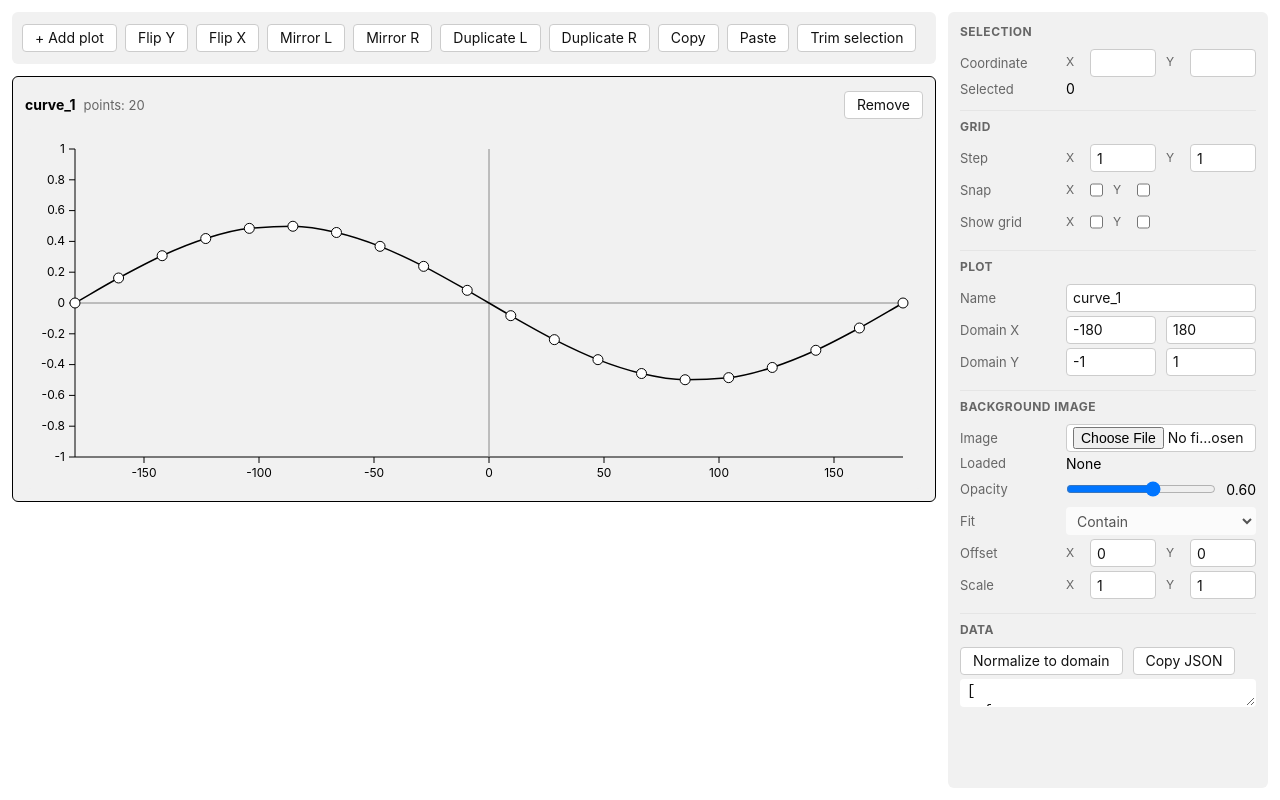
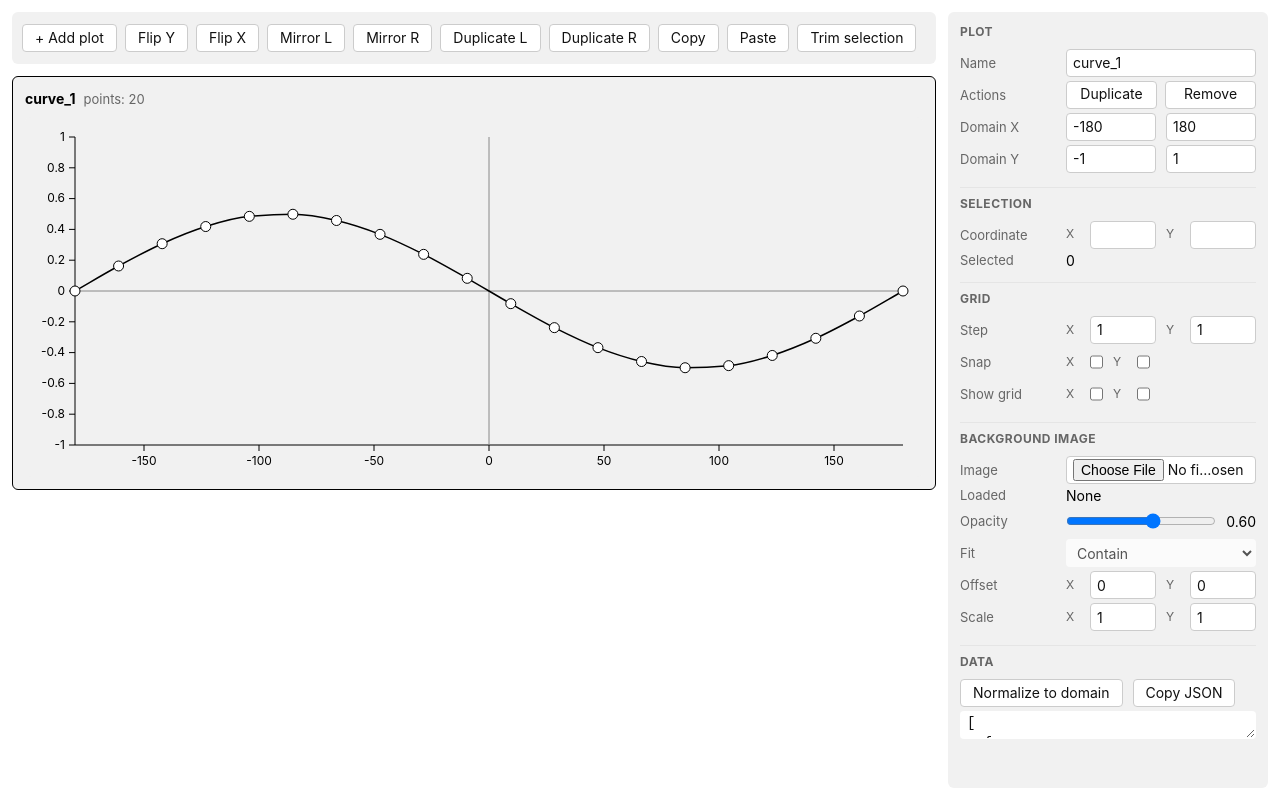
Before and after one commit to timkondratev/aero-curves, a React (Vite) app: page / in a window 1280 px wide. Built offline with nearby package versions, Linux system fonts and the light colour scheme; the HTML template or start-up script is replaced by a standard one.

Commit message:
Add plot duplication, restructure the UI

```diff
--- a/src/App.tsx
+++ b/src/App.tsx
@@ -60,6 +60,7 @@ function App_() {
 
 	const handleSetActive = (id: PlotId | null) => dispatch({ type: "app/set-active", id });
 	const handleAddPlot = () => applyChange(() => dispatch({ type: "plot/add" }));
+	const handleDuplicatePlot = (id: PlotId) => applyChange(() => dispatch({ type: "plot/duplicate", id }));
 	const handleRemovePlot = (id: PlotId) => applyChange(() => dispatch({ type: "plot/remove", id }));
 	const handleReplacePlot = (plot: PlotState) => applyChange(() => replacePlot(plot));
 	const handleReplacePlotTransient = (plot: PlotState) => {
@@ -295,7 +296,6 @@ function App_() {
 							onActivate={() => handleSetActive(plot.id)}
 							onChange={handleReplacePlot}
 							onChangeTransient={handleReplacePlotTransient}
-							onRemove={() => handleRemovePlot(plot.id)}
 						/>
 					))}
 				</div>
@@ -309,7 +309,12 @@ function App_() {
 					aria-orientation="vertical"
 					aria-label="Resize sidebar"
 				/>
-				<SideBar plot={activePlot} onChange={handleReplacePlot} />
+				<SideBar
+					plot={activePlot}
+					onChange={handleReplacePlot}
+					onDuplicate={handleDuplicatePlot}
+					onRemove={handleRemovePlot}
+				/>
 			</div>
 		</div>
 	);
--- a/src/components/Plot.tsx
+++ b/src/components/Plot.tsx
@@ -19,10 +19,9 @@ type Props = {
 	onActivate: () => void;
 	onChange: (plot: PlotState) => void;
 	onChangeTransient: (plot: PlotState) => void;
-	onRemove?: () => void;
 };
 
-export function Plot({ plot, active, onActivate, onChange, onChangeTransient, onRemove }: Props) {
+export function Plot({ plot, active, onActivate, onChange, onChangeTransient }: Props) {
 	const plotRef = useRef(plot);
 	const frameRef = useRef<HTMLDivElement | null>(null);
 	const [frameWidth, setFrameWidth] = useState(720);
@@ -348,11 +347,6 @@ export function Plot({ plot, active, onActivate, onChange, onChangeTransient, on
 			<div className="plot-header">
 				<strong>{plot.name}</strong>
 				<span className="plot-meta">points: {plot.points.length}</span>
-				{onRemove && (
-					<button className="btn" onClick={onRemove} style={{ marginLeft: "auto" }}>
-						Remove
-					</button>
-				)}
 			</div>
 
 			<div ref={frameRef} className="plot-frame">
--- a/src/components/SideBar.tsx
+++ b/src/components/SideBar.tsx
@@ -1,5 +1,5 @@
 import { useEffect, useMemo, useState, type ChangeEvent } from "react";
-import type { PlotState, PointId } from "../state/reducer";
+import type { PlotId, PlotState, PointId } from "../state/reducer";
 import { clampValue } from "../utils/geometry";
 import { snapValue } from "../utils/snapping";
 import { SelectionPanel } from "./sidebar/SelectionPanel";
@@ -11,9 +11,11 @@ import { DataPanel } from "./sidebar/DataPanel";
 type Props = {
     plot: PlotState | null;
     onChange: (plot: PlotState) => void;
+    onDuplicate?: (id: PlotId) => void;
+    onRemove?: (id: PlotId) => void;
 };
 
-export function SideBar({ plot, onChange }: Props) {
+export function SideBar({ plot, onChange, onDuplicate, onRemove }: Props) {
     if (!plot) {
         return <div className="plot-meta">Select a plot to edit.</div>;
     }
@@ -264,6 +266,17 @@ export function SideBar({ plot, onChange }: Props) {
 
     return (
         <div className="sidebar-form">
+            <PlotPanel
+                plot={plot}
+                nameDraft={nameDraft}
+                setNameDraft={setNameDraft}
+                domainDraft={domainDraft}
+                setDomainDraft={setDomainDraft}
+                commitName={commitName}
+                commitDomain={commitDomain}
+                onDuplicate={onDuplicate ? () => onDuplicate(plot.id) : undefined}
+                onRemove={onRemove ? () => onRemove(plot.id) : undefined}
+            />
             <SelectionPanel
                 coordDraft={coordDraft}
                 setCoordDraft={setCoordDraft}
@@ -278,15 +291,6 @@ export function SideBar({ plot, onChange }: Props) {
                 commitSnapPrecision={commitSnapPrecision}
                 handleSnapToggle={handleSnapToggle}
                 handleShowGridToggle={handleShowGridToggle}
-            />
-            <PlotPanel
-                plot={plot}
-                nameDraft={nameDraft}
-                setNameDraft={setNameDraft}
-                domainDraft={domainDraft}
-                setDomainDraft={setDomainDraft}
-                commitName={commitName}
-                commitDomain={commitDomain}
             />
             <BackgroundPanel
                 plot={plot}
--- a/src/components/sidebar/PlotPanel.tsx
+++ b/src/components/sidebar/PlotPanel.tsx
@@ -12,9 +12,11 @@ type Props = {
 	setDomainDraft: Dispatch<SetStateAction<DomainDraft>>;
 	commitName: () => void;
 	commitDomain: (axis: "x" | "y", index: 0 | 1, override?: number) => void;
+	onDuplicate?: () => void;
+	onRemove?: () => void;
 };
 
-export function PlotPanel({ plot, nameDraft, setNameDraft, domainDraft, setDomainDraft, commitName, commitDomain }: Props) {
+export function PlotPanel({ plot, nameDraft, setNameDraft, domainDraft, setDomainDraft, commitName, commitDomain, onDuplicate, onRemove }: Props) {
 	return (
 		<div className="panel-section">
 			<div className="section-title">PLOT</div>
@@ -28,6 +30,23 @@ export function PlotPanel({ plot, nameDraft, setNameDraft, domainDraft, setDomai
 					onKeyDown={onEnterBlur}
 				/>
 			</div>
+			{(onDuplicate || onRemove) && (
+				<div className="form-row">
+					<div className="row-label">Actions</div>
+					<div className="row-control" style={{ display: "flex", gap: 8 }}>
+						{onDuplicate && (
+							<button className="btn" onClick={onDuplicate} style={{ flex: 1 }}>
+								Duplicate
+							</button>
+						)}
+						{onRemove && (
+							<button className="btn" onClick={onRemove} style={{ flex: 1 }}>
+								Remove
+							</button>
+						)}
+					</div>
+				</div>
+			)}
 			<div className="form-row inline-pair">
 				<div className="row-label">Domain X</div>
 				<input
--- a/src/state/reducer.ts
+++ b/src/state/reducer.ts
@@ -40,6 +40,7 @@ export type AppState = {
 
 export type Action =
 	| { type: "plot/add" }
+	| { type: "plot/duplicate"; id: PlotId }
 	| { type: "plot/remove"; id: PlotId }
 	| { type: "plot/replace"; plot: PlotState }
 	| { type: "app/set-active"; id: PlotId | null }
@@ -119,6 +120,20 @@ export const reducer = (state: AppState, action: Action): AppState => {
 			const next = makePlot(`curve_${state.plots.length + 1}`);
 			return { plots: [...state.plots, next], activePlotId: next.id };
 		}
+		case "plot/duplicate": {
+			const source = state.plots.find(p => p.id === action.id);
+			if (!source) return state;
+			const cloneId = nextId();
+			const clone: PlotState = {
+				...source,
+				id: cloneId,
+				name: `${source.name}_copy`,
+				selection: [],
+				brush: null,
+				points: source.points.map(pt => ({ ...pt, id: nextId() })),
+			};
+			return { plots: [...state.plots, clone], activePlotId: cloneId };
+		}
 		case "plot/remove": {
 			const remaining = state.plots.filter(p => p.id !== action.id);
 			const activePlotId = state.activePlotId === action.id ? remaining[0]?.id ?? null : state.activePlotId;
```
